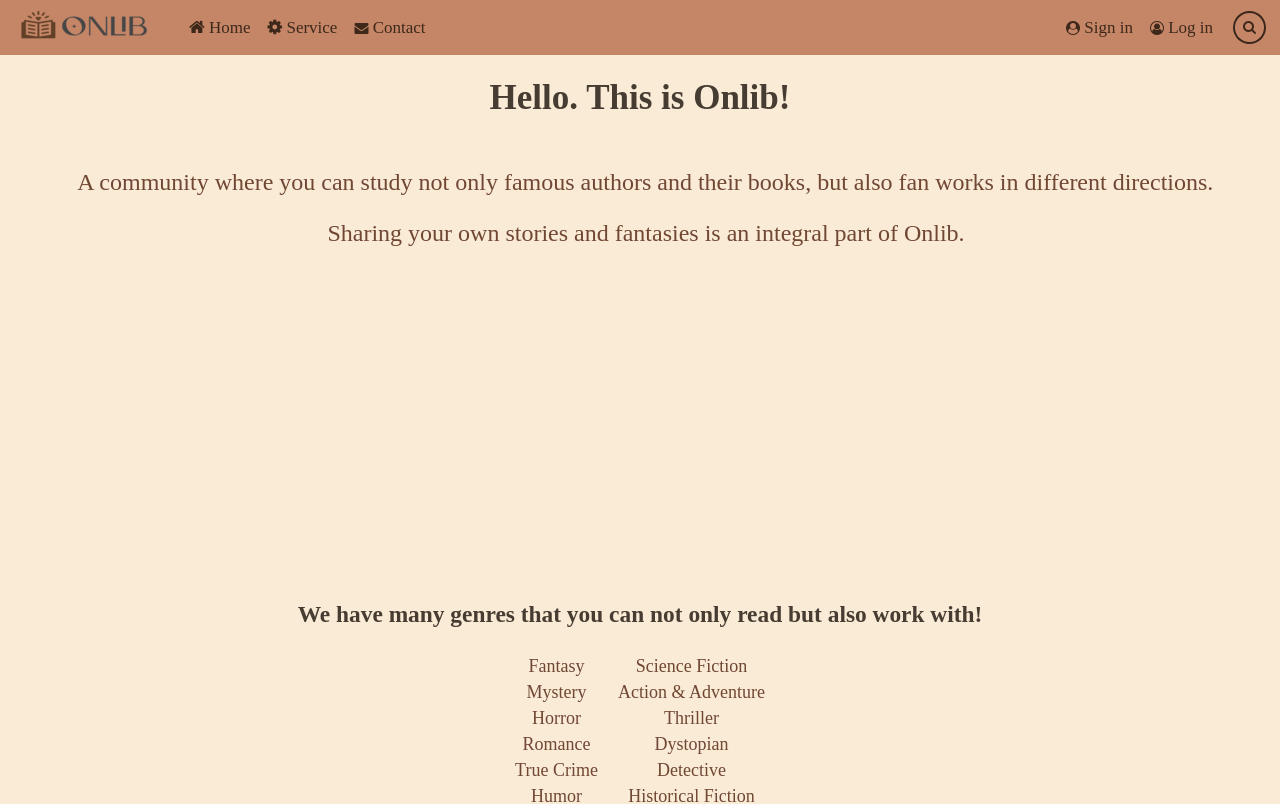
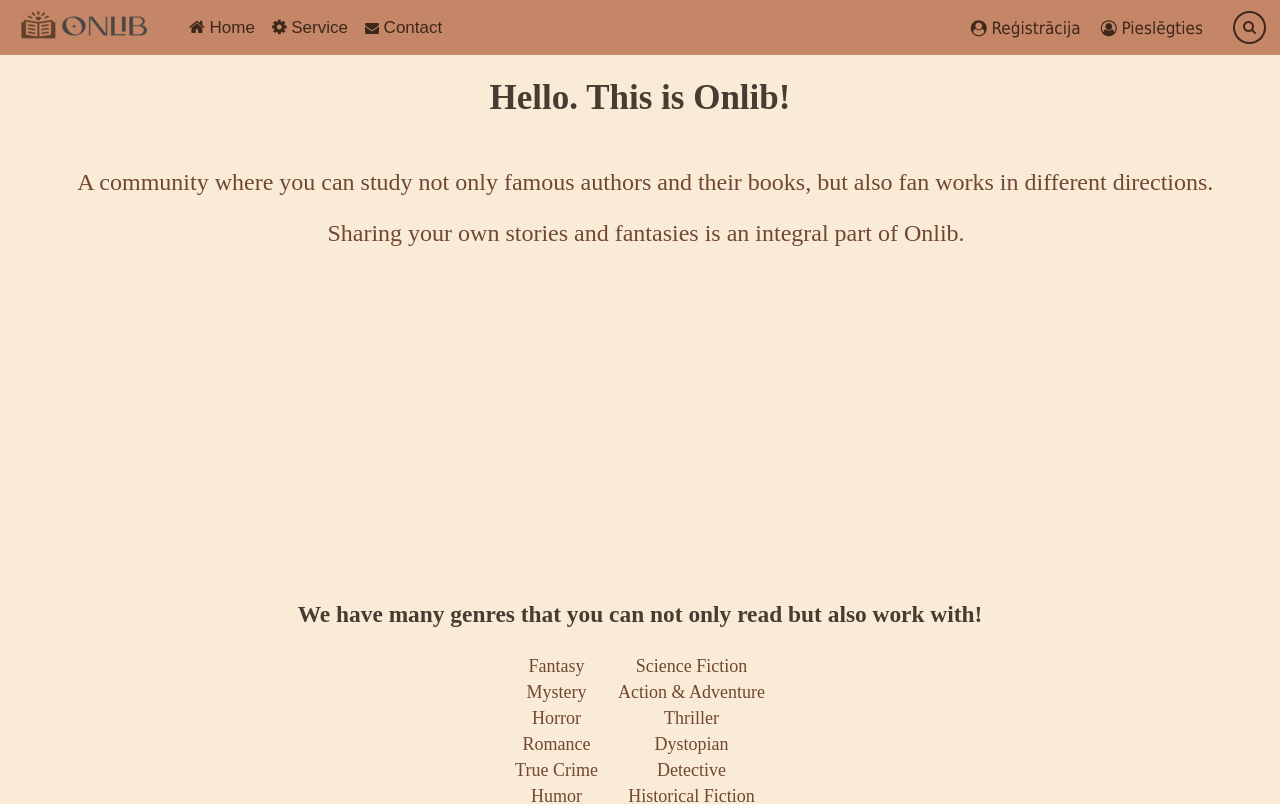
Before and after one commit to 22DP1PGrin/WEB, a Vue app: page / in a window 1280 px wide. Shown: the top 804 px of the page. Built offline with nearby package versions, Linux system fonts and the light colour scheme; a web font is replaced by a local one.

Commit message:
a i oa ai

```diff
--- a/src/components/Navbar.vue
+++ b/src/components/Navbar.vue
@@ -18,8 +18,8 @@
                 <a class="pressed1" href="../html/Contact.html"><i style="font-size:14px;" class="fa">&#xf0e0;</i> Contact</a> <!-- Saite uz lapu "Par mums" -->
             </div>
             <div class="account"> <!-- Bloks konta pārvaldīšanai -->
-                <a class="pressed2" href="#SigIn"><i style="font-size:14px" class="fa">&#xf2bd;</i> Sign in</a> <!-- Saite uz reģistrācijas lapu -->
-                <a class="pressed2" href="#LogIn"> <i style="font-size:14px" class="fa">&#xf2be;</i> Log in</a> <!-- Saite uz pierakstīšanās lapu -->
+                <a class="pressed2" href="#SigIn"><i style="font-size:16px" class="fa">&#xf2bd;</i> Reģistrācija</a> <!-- Saite uz reģistrācijas lapu -->
+                <a class="pressed2" href="#LogIn"> <i style="font-size:16px" class="fa">&#xf2be;</i> Pieslēgties</a> <!-- Saite uz pierakstīšanās lapu -->
                 <div class="search">
                     <input type="text" class="input" placeholder="Meklēt...">
                     <button class="btn">
@@ -90,9 +90,8 @@
         margin-left: 17px; /* Atstarpes starp saitēm */
         font-size: 17px; /* Fonta izmērs navigācijas tekstam */
         cursor: pointer;
+        font-family: Arial, Helvetica, sans-serif;
     }
-
-
 
     .activeother{
         .context-menu {cursor: context-menu;}
@@ -102,21 +101,41 @@
         color: rgba(26, 16, 8, 0.8); /* Text color */
         text-align: center; /* Center text */
         text-decoration: none; /* Remove default text underline */
-        margin-left: 17px; /* Space between links */
         display: inline-block; /* Inline block to properly display spacing */
         font-size: 17px; /* Font size for navigation text */
-        margin-top: 7px;
+        font-family: Tahoma, Helvetica, sans-serif;
+        position: relative;
+        margin: 10px;
+
+
     }
+    a::before {
+    content: '';
+    position: absolute;
+    width: 100%;
+    height: 2px;
+    background-color: rgba(241, 189, 141, 0.8);
+    bottom: 0;
+    left: 0;
+    transform-origin: right;
+    transform: scaleX(0);
+    transition: transform .3s ease-in-out;
+
+    }
+
+    a:hover::before {
+    transform-origin: left;
+    transform: scaleX(1);
+    }
+
+/* Presentational Styles */
 
     .pressed1:hover {
         color: rgba(241, 189, 141, 0.8); /* Teksta krāsa, kad pele tiek pārvilkta */
         transform: scale(1.2); /* Saites mērogošana uz augšu, kad pele ir virs tām */
     }
 
-    .pressed2:hover {
-        color: rgba(241, 189, 141, 0.8); /* Teksta krāsa, kad pele tiek pārvilkta */
-        transform: scale(1.2); /* Saites mērogošana uz augšu, kad pele ir virs tām */
-    }
+
 
     @media (max-width: 500px) {
         .fa {
@@ -173,7 +192,6 @@
     }
 </style>
 <script>
-
 document.addEventListener('DOMContentLoaded', () => {
     const search = document.querySelector('.search');
     const btn = document.querySelector('.btn');
@@ -181,7 +199,11 @@ document.addEventListener('DOMContentLoaded', () => {
 
     if (btn) {
         btn.addEventListener('click', () => {
-            search.classList.toggle('active');
+            if (input.value.trim() === '') {
+                search.classList.toggle('active');
+            } else {
+                input.focus();
+            }
         });
     }
 });
```
